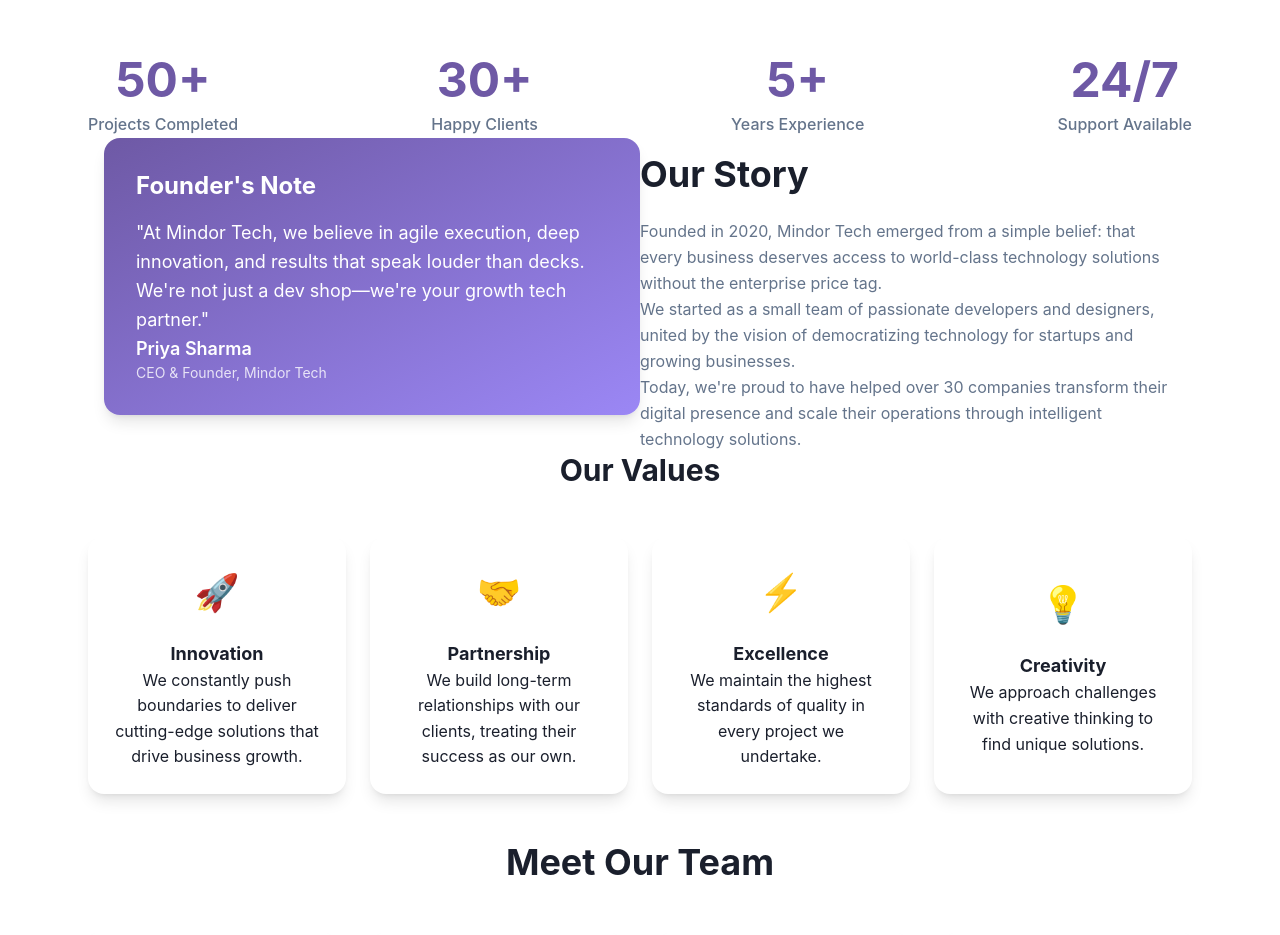
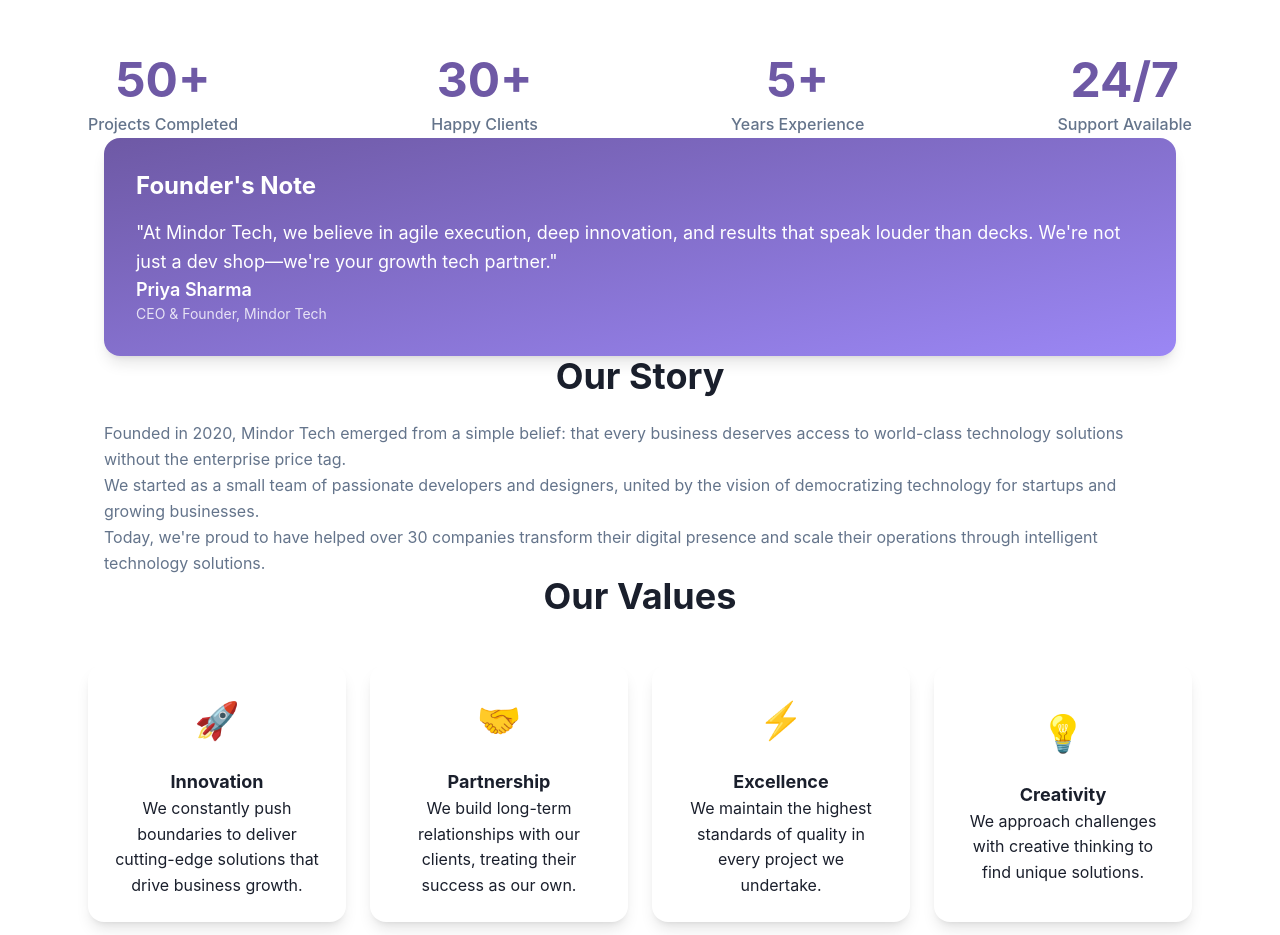
Before and after one commit to rastogi30/Mindor-tech, a Next.js app: page /about in a window 1280 px wide. Shown: the part 840-1775 px from the top of the page. Built offline with nearby package versions, Linux system fonts and the light colour scheme.

Commit message:
about us ui changes

```diff
--- a/pages/about.tsx
+++ b/pages/about.tsx
@@ -217,15 +217,10 @@ const AboutPage: React.FC = () => {
           </motion.div>
 
           {/* Founder's Note Section */}
-          <motion.section
-            className="px-4 sm:px-8 md:px-16 lg:px-24 mb-20"
-            initial={{ opacity: 0, y: 30 }}
-            animate={{ opacity: 1, y: 0 }}
-            transition={{ duration: 0.6, delay: 0.3 }}
-          >
-            <div className="grid lg:grid-cols-2 gap-x-20 gap-y-12 items-start">
+          <motion.section className="px-4 sm:px-8 md:px-16 lg:px-24 mb-20" initial={{ opacity: 0, y: 30 }} animate={{ opacity: 1, y: 0 }} transition={{ duration: 0.6, delay: 0.3 }}>
+            <div className="flex flex-col lg:flex-row gap-32 lg:gap-x-32 lg:gap-y-0 ">
               {/* Founder's Note */}
-              <div className="relative self-start">
+              <div className="flex-1 relative order-1 lg:order-1">
                 <div className="bg-gradient-to-br from-primary to-primary-light rounded-2xl p-8 md:p-10 text-white shadow-lg">
                   <h3 className="text-2xl md:text-3xl font-bold mb-4">Founder's Note</h3>
                   <blockquote className="text-lg md:text-xl leading-relaxed italic">
@@ -237,12 +232,10 @@ const AboutPage: React.FC = () => {
                   </div>
                 </div>
               </div>
-
               {/* Our Story */}
-              <div className="mt-4 lg:mt-0 self-start">
-                <h2 className="text-3xl md:text-4xl font-bold text-text-primary lg:text-left mb-6">
-                  Our Story
-                </h2>
+              <div className="flex-1 order-2 lg:order-2">
+                <h2 className="text-4xl md:text-4xl font-bold text-text-primary lg:text-left mb-6 text-center">
+                  Our Story                 </h2>
                 <p className="text-base md:text-lg text-text-secondary leading-relaxed mb-5">
                   Founded in 2020, Mindor Tech emerged from a simple belief: that every business deserves access to world-class technology solutions without the enterprise price tag.
                 </p>
@@ -257,6 +250,7 @@ const AboutPage: React.FC = () => {
           </motion.section>
 
 
+
           {/* Values Section */}
           <motion.section
             className="mb-20 py-16 bg-gradient-to-br from-background to-background-light rounded-3xl shadow-inner"
@@ -264,7 +258,7 @@ const AboutPage: React.FC = () => {
             animate={{ opacity: 1, y: 0 }}
             transition={{ duration: 0.6, delay: 0.4 }}
           >
-            <h2 className="text-3xl font-bold text-text-primary text-center mb-12">Our Values</h2>
+            <h2 className="text-4xl font-bold text-text-primary text-center mb-12">Our Values</h2>
             <div className="grid grid-cols-1 sm:grid-cols-2 lg:grid-cols-4 gap-6 justify-items-center">
               {values.map((value, index) => (
                 <motion.div
```
